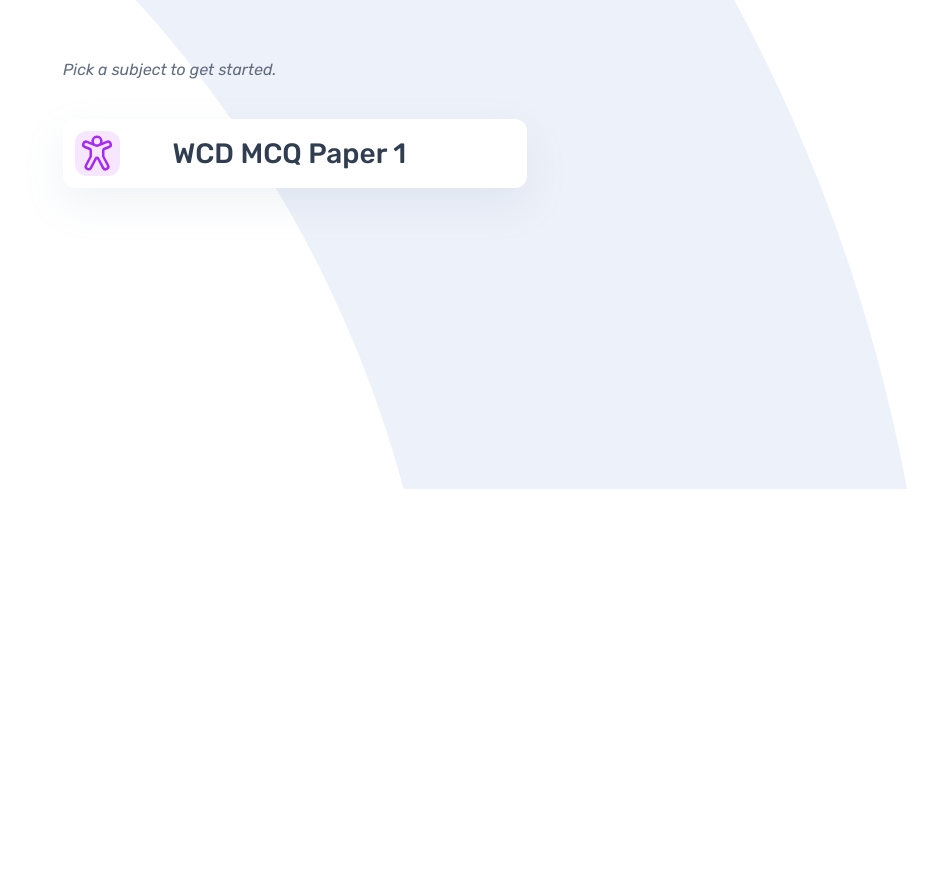
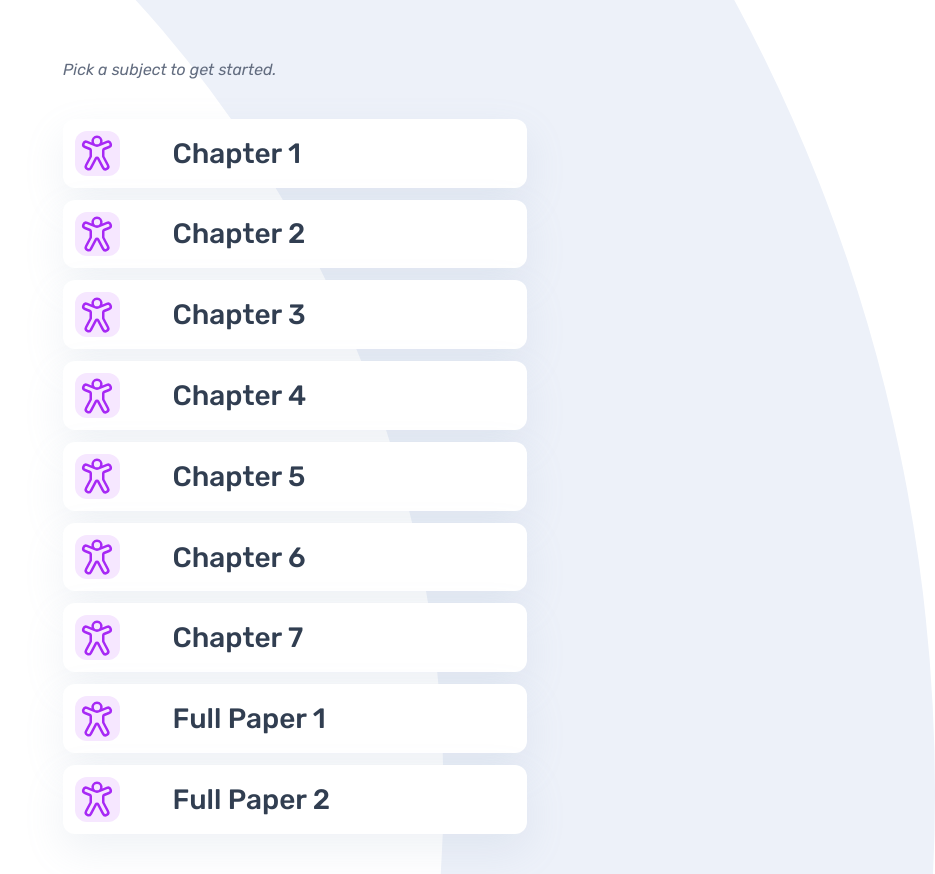
Before and after one commit to PasanSWijekoon/Quiz-app, a plain HTML site: page index.html in a window 1280 px wide. Shown: the part 311-1185 px from the top of the page, without its empty margins (345-1280 px from the left). Before the commit the page ends 800 px from the top, so only its background shows below. Drawn offline with Linux system fonts and the light colour scheme.

Commit message:
New Quiz List

```diff
--- a/data.json
+++ b/data.json
@@ -2,7 +2,7 @@
     "quizzes": [
 
         {
-            "title": "WCD MCQ Paper 1",
+            "title": "Chapter1",
             "icon": "./assets/images/icon-accessibility.svg",
 
                 "questions": [
--- a/index.html
+++ b/index.html
@@ -43,18 +43,66 @@
 
     <article class="start-menu">
       <div class="left-content">
-        <h1>Welcome to the <span class="bolded">WCD Quiz!</span></h1>
+        <h1>Welcome to the <span class="bolded">SE II Quiz!</span></h1>
         <p>Pick a subject to get started.</p>
       </div>
 
       <div class="choices">
 
 
-        <button id="WCD MCQ Paper 1" class="quiz-type">
+        <button id="Chapter1" class="quiz-type">
           <div class=" button-icon-container">
             <img src="./assets/images/icon-accessibility.svg" alt="Accessibility icon">
           </div>
-          WCD MCQ Paper 1
+          Chapter 1
+        </button>
+        <button id="Chapter2" class="quiz-type">
+          <div class=" button-icon-container">
+            <img src="./assets/images/icon-accessibility.svg" alt="Accessibility icon">
+          </div>
+          Chapter 2
+        </button>
+        <button id="Chapter3" class="quiz-type">
+          <div class=" button-icon-container">
+            <img src="./assets/images/icon-accessibility.svg" alt="Accessibility icon">
+          </div>
+          Chapter 3
+        </button>
+        <button id="Chapter4" class="quiz-type">
+          <div class=" button-icon-container">
+            <img src="./assets/images/icon-accessibility.svg" alt="Accessibility icon">
+          </div>
+          Chapter 4
+        </button>
+        <button id="Chapter5" class="quiz-type">
+          <div class=" button-icon-container">
+            <img src="./assets/images/icon-accessibility.svg" alt="Accessibility icon">
+          </div>
+          Chapter 5
+        </button>
+        <button id="Chapter6" class="quiz-type">
+          <div class=" button-icon-container">
+            <img src="./assets/images/icon-accessibility.svg" alt="Accessibility icon">
+          </div>
+          Chapter 6
+        </button>
+        <button id="Chapter7" class="quiz-type">
+          <div class=" button-icon-container">
+            <img src="./assets/images/icon-accessibility.svg" alt="Accessibility icon">
+          </div>
+          Chapter 7
+        </button>
+        <button id="Fullpaper1" class="quiz-type">
+          <div class=" button-icon-container">
+            <img src="./assets/images/icon-accessibility.svg" alt="Accessibility icon">
+          </div>
+          Full Paper 1
+        </button>
+        <button id="Fullpaper2" class="quiz-type">
+          <div class=" button-icon-container">
+            <img src="./assets/images/icon-accessibility.svg" alt="Accessibility icon">
+          </div>
+          Full Paper 2
         </button>
       </div>
     </article>
```
